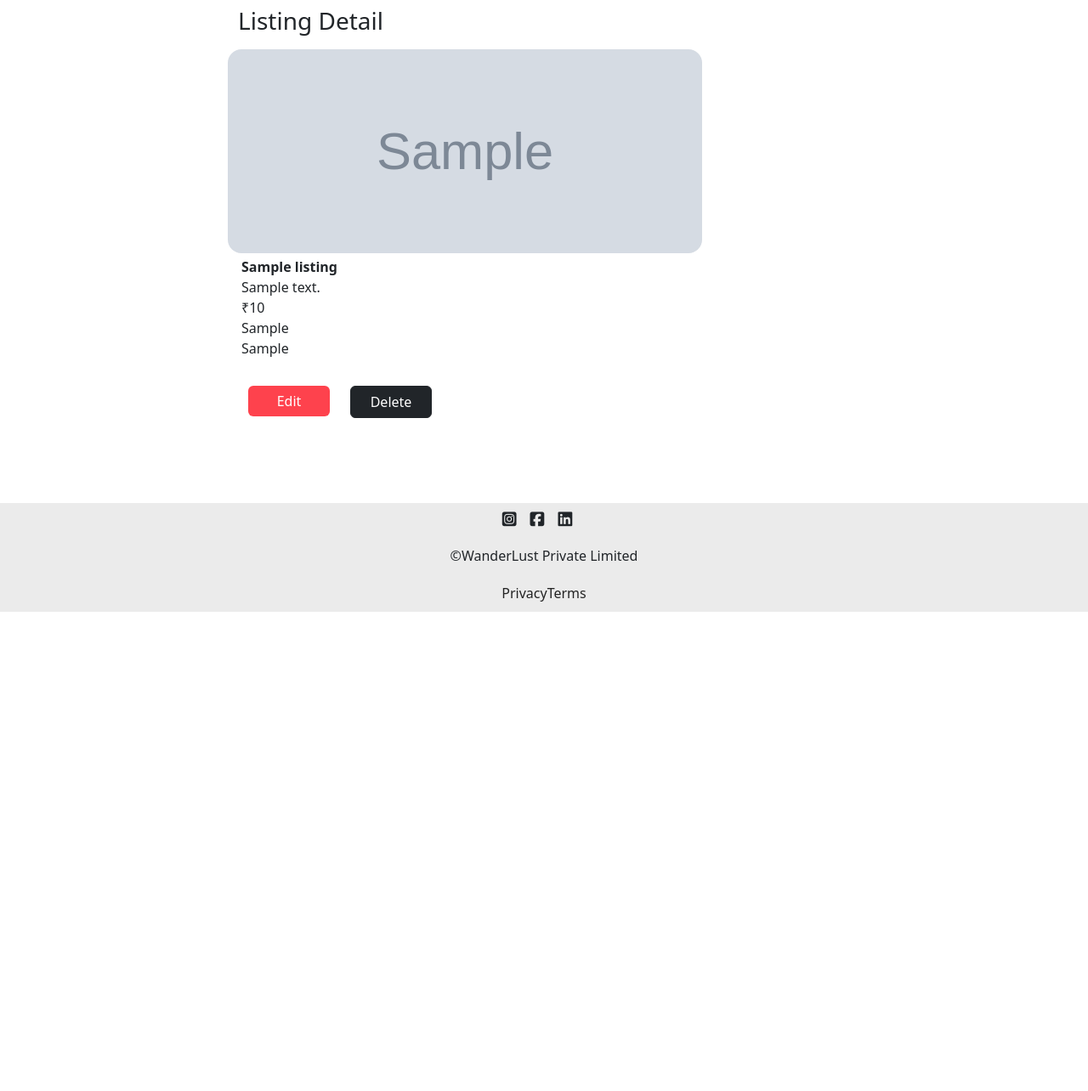
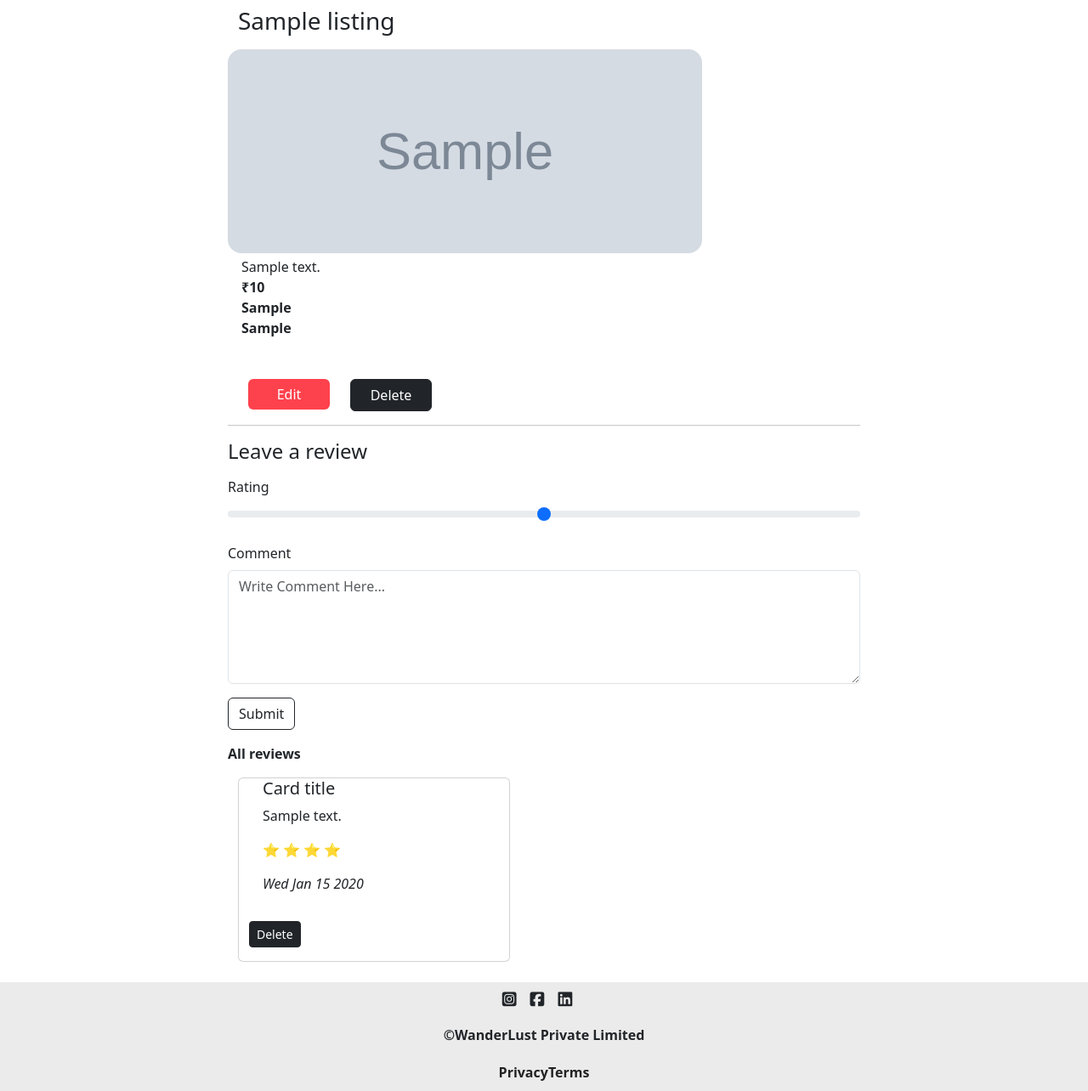
Before and after one commit to Mr-Hariom-Kumar/WanderLust, a Node server app: page /listing/600000000000000000000001 in a window 1280 px wide. Shown: the part 80-1364 px from the top of the page at 85% size. Before the commit the page ends 800 px from the top, so only its background shows below. Run offline with Node 20, Linux system fonts and the light colour scheme; tables that the repository leaves empty hold one stand-in row (values such as "Sample post"); grey boxes marked "Sample" are stand-in pictures; some libraries are stand-ins or nearby versions.

Commit message:
Understood database relnship and its usage in handeling in deletion in reviews and lis

```diff
--- a/app.js
+++ b/app.js
@@ -7,6 +7,7 @@ const path=require('path')
 const methodOverride=require('method-override')
 const engine = require('ejs-mate')
 const wrapAsync=require("./utils/wrapAsync.js")
+const review_Model=require("./models/review.js")
 main().then(()=>{
     console.log("connected to db")
 }).catch((err)=>{
@@ -48,9 +49,29 @@ app.post("/listing",wrapAsync(async(req,res,next)=>{
 //show routes
 app.get("/listing/:id",wrapAsync(async(req,res)=>{
     let {id}= req.params;
-    const gethotel=await model.findById(id);
+    const gethotel=await model.findById(id).populate("reviewList");
     res.render("./listing/show.ejs",{gethotel});
 }))
+
+//post review route
+app.post("/listing/:id/reviews",wrapAsync(async(req,res)=>{
+    let hotel= await model.findById(req.params.id)
+    // console.log(req.body.review)
+    let newReview=new review_Model(req.body.review)
+    await newReview.save()
+    hotel.reviewList.push(newReview)
+    await hotel.save()
+    console.log(hotel)
+    res.redirect(`/listing/${req.params.id}`)
+}))
+
+//delete reveiw route
+app.delete("/listing/:id/reviews/:reviewId",async(req,res)=>{
+    let {id,reviewId}=req.params;
+    await model.findByIdAndUpdate(id,{$pull: {reviews: reviewId}})
+    await review_Model.findByIdAndDelete(reviewId)
+    res.redirect(`/listing/${req.params.id}`)
+})
 //edit
 app.get("/listing/:id/Edit",wrapAsync(async (req,res)=>{
     let {id}=req.params;
@@ -69,12 +90,10 @@ app.delete("/listing/:id",wrapAsync(async(req,res)=>{
     await model.findByIdAndDelete(id);
     res.redirect("/listing")
 }))
-app.use((err,req,res,next)=>{
-    res.send("something went wrong")
-})
-app.use(()=>{
+// app.use((err,req,res,next)=>{
+//     res.send("something went wrong")
+// })
 
-})
 app.listen(port,()=>{
     console.log(`app is listening on port${port}`);
 })
--- a/models/listing.js
+++ b/models/listing.js
@@ -1,5 +1,8 @@
 const mongoose=require('mongoose');
 const schema=mongoose.Schema;
+const reviewS=require("./review.js")
+//const review_Model=require("./review.js")
+const {Schema}=mongoose
 const listingSchema=new schema({
     title:{
         type:String,
@@ -23,6 +26,17 @@ const listingSchema=new schema({
     },
     country:{
         type:String
+    },
+    reviewList:[
+        {
+           type:Schema.Types.ObjectId,
+           ref:"Review"
+        }
+    ]
+})
+listingSchema.post("findOneAndDelete",async(listing)=>{
+    if(listing){
+        await reviewS.deleteMany({_id:{$in:listing.reviewList}})
     }
 })
 const Listing=new mongoose.model("Listing",listingSchema);
--- a/public/css/style.css
+++ b/public/css/style.css
@@ -46,7 +46,7 @@ body{
     margin-right: 1rem;
 
 }
-.card{
+.listing-card{
     border: none !important;
     margin-bottom: 2 rem;
 }
--- a/views/listing/index.ejs
+++ b/views/listing/index.ejs
@@ -4,7 +4,7 @@
     <div class="row row-cols-lg-3 row-cols-md-2 row-cols-sm-1" >
         <%for(listing of allListing){%>
             <a href="/listing/<%=listing.id%>" class="listing-link">
-                <div class="card" >
+                <div class="card listing-card" >
                     <img src="<%=listing.image%>" class="card-img-top" alt="Listing Image" style="height: 20rem;">
                     <div class="card-img-overlay"></div>
                     <div class="card-body">
--- a/views/listing/show.ejs
+++ b/views/listing/show.ejs
@@ -1,15 +1,14 @@
 <%layout("./layouts/boilerplate")-%>
 <body >
     <div class="row col-8 offset-2 mt-2">
-        <h3>Listing Detail</h3>
+        <h3><%=gethotel.title%></h3>
     </div>
-    <div class="card col-6 offset-2 mt-2">
+    <div class="card col-6 offset-2 mt-2 listing-card">
         <img src="<%=gethotel.image%>" class="card-img-top show-image" alt="Listing Image">
         <div class="card-body">
           <p class="card-text mt-1">
-            <b><%=gethotel.title%></b><br>
-            <%=gethotel.description%><br>
-            &#x20B9;<%=gethotel.price.toLocaleString("en-IN")%><br>
+           <%=gethotel.description%></b><br>
+           <b>&#x20B9;<%=gethotel.price.toLocaleString("en-IN")%><br>
             <%=gethotel.location%><br>
             <%=gethotel.country%><br>
           </p>
@@ -23,4 +22,48 @@
             <button class="btn btn-dark offset-4 ms-5 edit-btn">Delete</button>
         </form>
     </div>
+    <div class="col-8 offset-2  mb-3">
+        <hr>
+        <h4>Leave a review</h4>
+        <form method="post" action="/listing/<%=gethotel.id%>/reviews" novalidate class="needs-validation" >
+            <div class="mb-3 mt-3">
+                <label for="rating" class="form-label" style="font-weight: 400;">Rating</label>
+                <input type="range" id="rating" min="1" max="5" name="review[rating]"  class="form-range">
+            </div>
+            <div class="mb-3 mt-3">
+                <label for="comment" class="form-label" style="font-weight: 400;">Comment</label>
+                <textarea
+                    class="form-control"
+                    id="comment"
+                    placeholder="Write Comment Here..."
+                    name="review[comment]"
+                    cols="30"
+                    rows="5"
+                    required></textarea>
+            </div>
+            <button class="btn btn-outline-dark">Submit</button>
+        </form>
+    </div>
+    <div class="col-8 offset-2 mb-2">
+        <p><b>All reviews</b></p>
+        <div class="row">
+            <%for(review of gethotel.reviewList){%>
+                <div class="card col-5 mb-3 ms-4">
+                    <div class="card-body ">
+                        <h5 class="card-title">Card title</h5>
+                        <p class="card-text"><%=review.comment%></p>
+                        <p class="card-text">
+                            <%for(let i=0;i<review.rating;i++){%>
+                                ⭐
+                            <%}%>
+                        </p>
+                        <p class="card-text"><i><%=review.createdAt.toDateString()%></i></p>
+                    </div>
+                    <form class="mb-3" method="post" action="/listing/<%=gethotel._id%>/reviews/<%=review._id%>?_method=DELETE">
+                        <button class="btn btn-sm btn-dark">Delete</button>
+                    </form>
+                </div>
+            <%}%>
+        </div>
+    </div>
 </body>
```
Also changed, not shown: models/review.js (added, +16 -0 lines).
